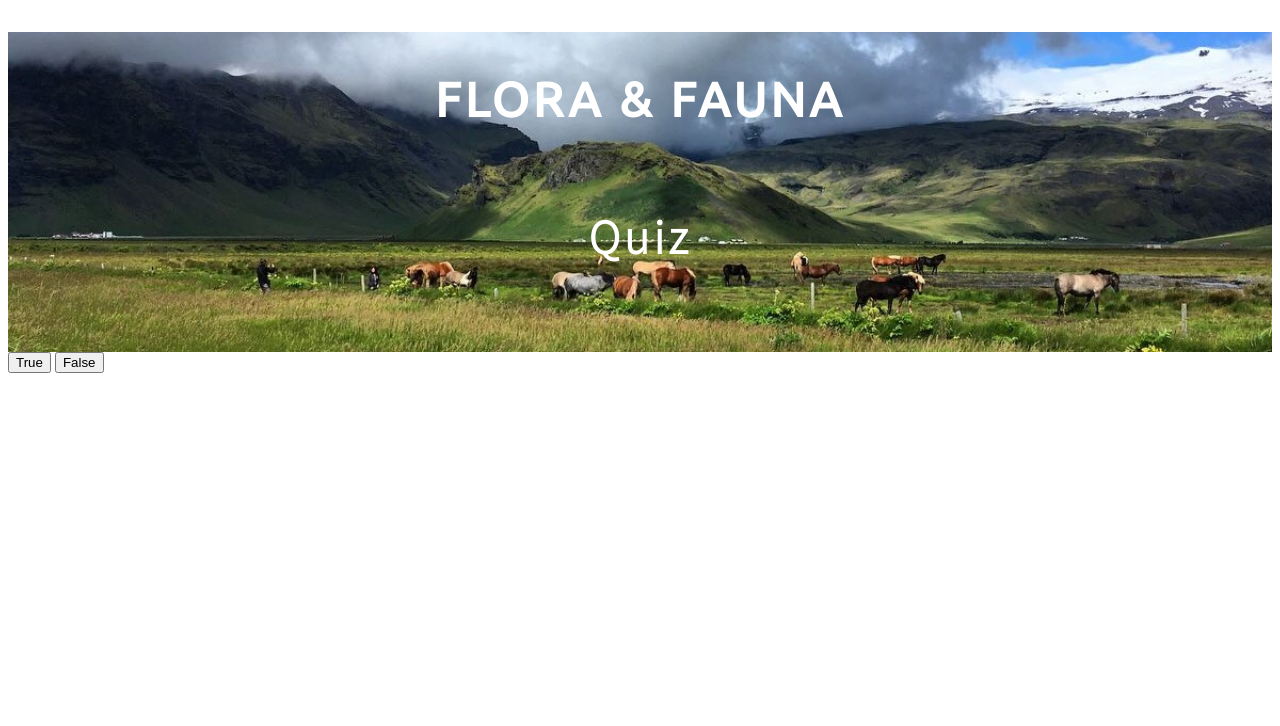
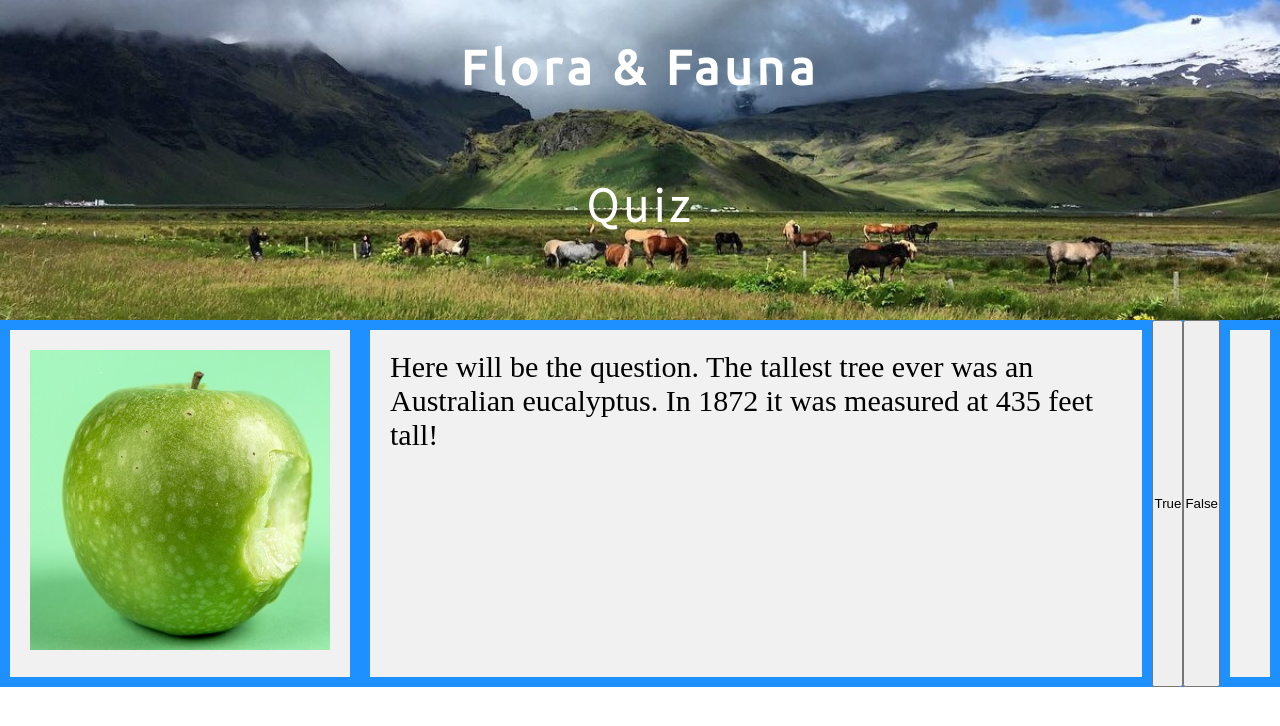
Before and after one commit to Juniva616/quiz, a plain HTML site: page index.html in a window 1280 px wide. Drawn offline with Linux system fonts and the light colour scheme.

Commit message:
Add flex-container to html page

```diff
--- a/assets/css/style.css
+++ b/assets/css/style.css
@@ -1,4 +1,16 @@
 @import url('https://fonts.googleapis.com/css2?family=Source+Sans+Pro:ital,wght@0,300;1,400&family=Ubuntu&display=swap');
+
+* {
+    margin: 0;
+    padding: 0;
+}
+
+.body {
+    font-family: 'Source Sans Pro', sans-serif;
+    font-weight: 400;
+    font-size: x-large;
+    color: #26083f;
+}
 
 .header-bg {
     background-image: url(../images/header-bg.jpg);
@@ -10,19 +22,38 @@
     text-align: center;
 }
 
-h1 {
+h1,
+h2 {
+    letter-spacing: 5px;
+    color: white;
+    font-size: 300%;
     padding: 40px;
 }
 
-h1, h2 {
+#header {
     font-family: Ubuntu, sans-serif;
-    letter-spacing: 4px;
-    color: white;
-    font-size: xxx-large;
 }
 
-.logo-quiz {
+.header-bottom {
     text-align: center;
-    color: white;
     font-family: 'Source Sans Pro', sans-serif;
 }
+
+.button-area {
+    box-sizing: border-box;
+    max-width: 60%;
+}
+
+/*  flex-container idea is taken from  https://www.w3schools.com/*/
+
+.flex-container {
+    display: flex;
+    background-color: DodgerBlue;
+  }
+
+  .flex-container > div {
+    background-color: #f1f1f1;
+    margin: 10px;
+    padding: 20px;
+    font-size: 30px;
+  }
--- a/index.html
+++ b/index.html
@@ -12,18 +12,27 @@
 <body>
     <header>
         <div class="header-bg">
-            <h1 class="logo">FLORA & FAUNA</h1>
-            <h2 class="logo-quiz">Quiz</h2>
+            <h1 id="header">Flora & Fauna</h1>
+            <h2 class="header-bottom">Quiz</h2>
         </div>
     </header>
 
-    <section>
-        <div class="quiz-area">
-            <div class="question-area">
+    <section class="flex-container">
+        <div class="animal-images">
+            <img src="assets/images/apple.jpg" alt="Apple" aria-labelledby="Apple">
+
+        </div>
+
+        <div class="question-area">
+            <p>Here will be the question. The tallest tree ever was an Australian eucalyptus. In 1872 it was measured at 435 feet tall!</p>
+        </div>
                 <button>True </button>
                 <button>False</button>
-            </div>
-        </div>
+
+         <div class="plant-images">
+
+         </div>
+
     </section>
 
     <footer>
```
Also changed, not shown: assets/images/apple.jpg (added), assets/images/bananas.jpg (added), assets/images/cat.jpg (added), assets/images/dandelion (2).jpg (added), assets/images/dolphin.jpg (added), assets/images/rose.jpg (added).
